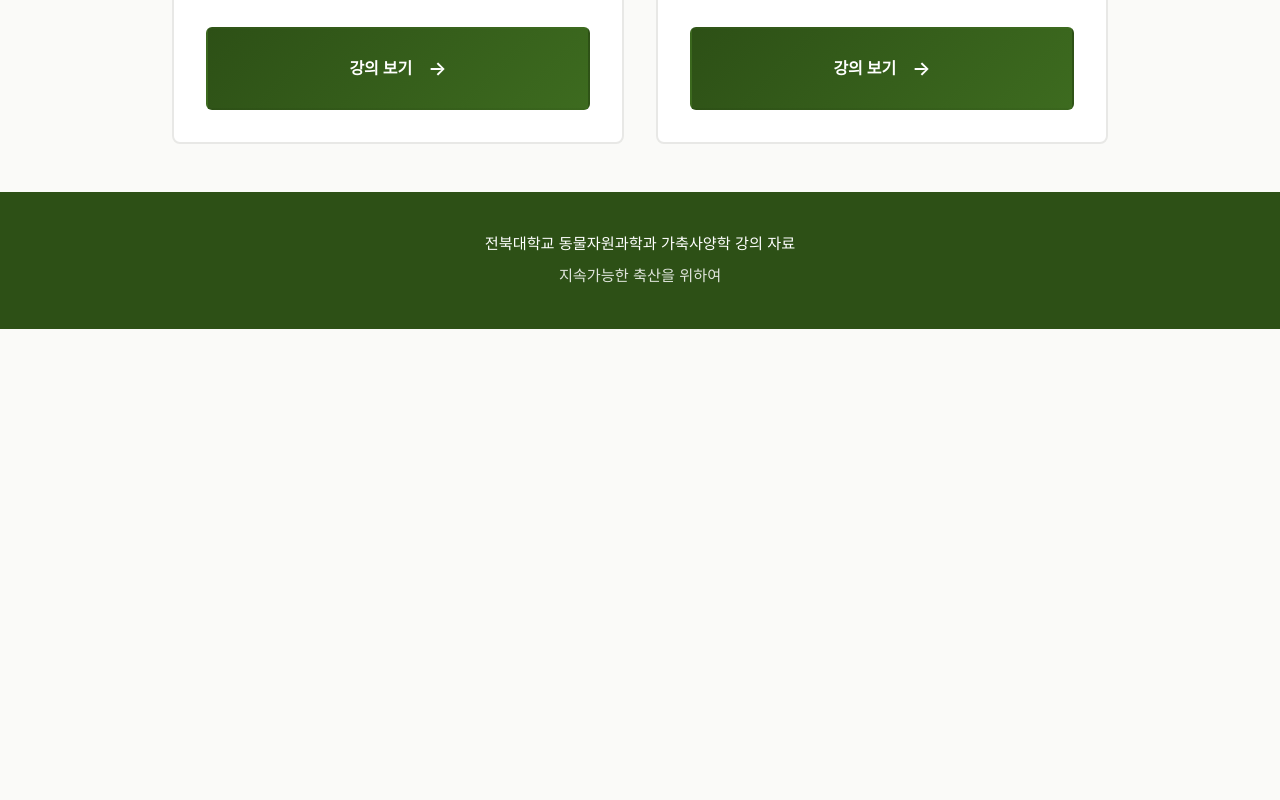
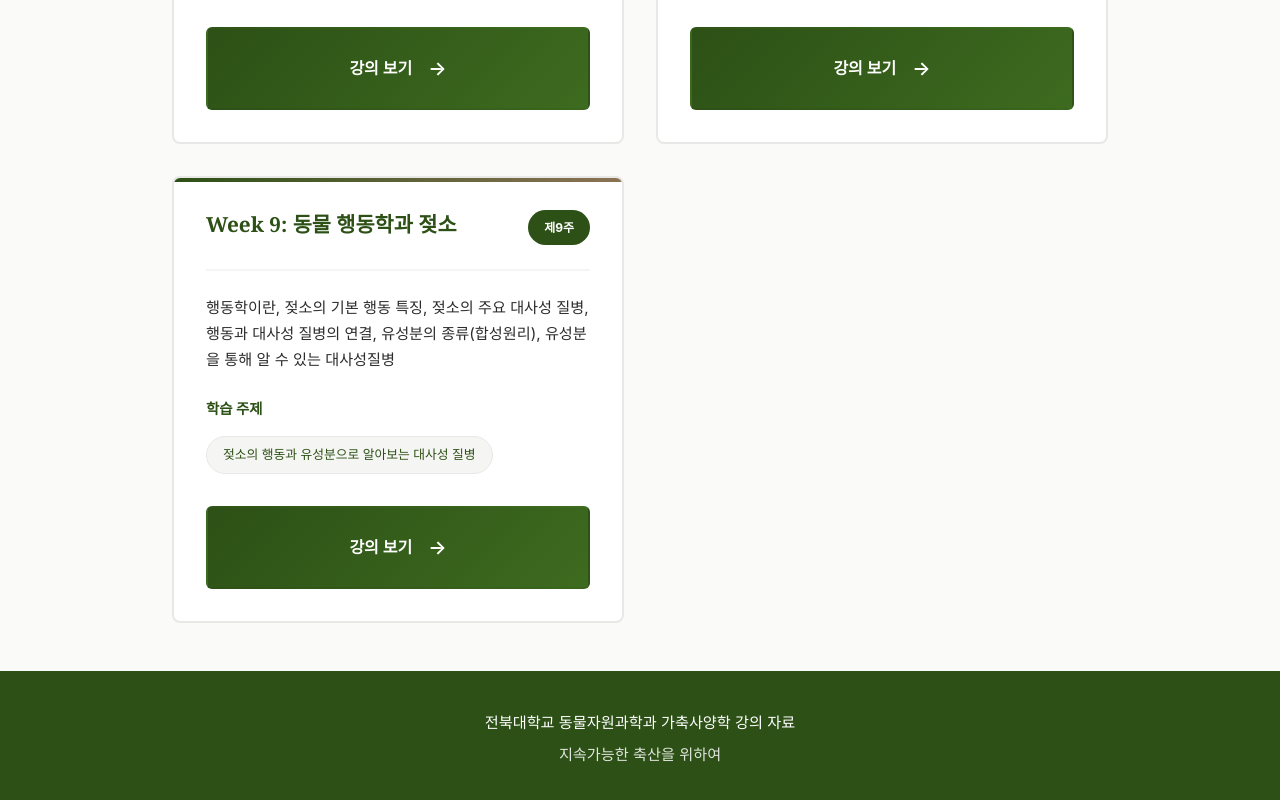
Before and after one commit to ruminoDesign/livestock101, a plain HTML site: page index.html in a window 1280 px wide. Shown: the part 3873-4673 px from the top of the page. Before the commit the page ends 4202 px from the top, so only its background shows below. Drawn offline with Linux system fonts and the light colour scheme.

Commit message:
Update index.html

```diff
--- a/index.html
+++ b/index.html
@@ -383,7 +383,32 @@
   </a>
 </article>
 
+ <!-- Week 9 -->
+<article class="course-card week-8">
+  <div class="card-header">
+    <h3 class="card-title">Week 9: 동물 행동학과 젖소</h3>
+    <span class="week-badge">제9주</span>
+  </div>
 
+  <div class="card-content">
+    <p class="card-description">
+      행동학이란, 젖소의 기본 행동 특징, 젖소의 주요 대사성 질병, 행동과 대사성 질병의 연결, 유성분의 종류(합성원리), 유성분을 통해 알 수 있는 대사성질병
+    </p>
+  </div>
+
+  <div class="card-topics">
+    <p class="topics-label"> 학습 주제</p>
+    <div class="keywords">
+      <span class="keyword">젖소의 행동과 유성분으로 알아보는 대사성 질병</span>
+
+    </div>
+  </div>
+
+  <a href="cowstalk.html" class="course-button">
+    강의 보기
+    <span class="button-arrow">→</span>
+  </a>
+</article>
 
     </div>
 
```
